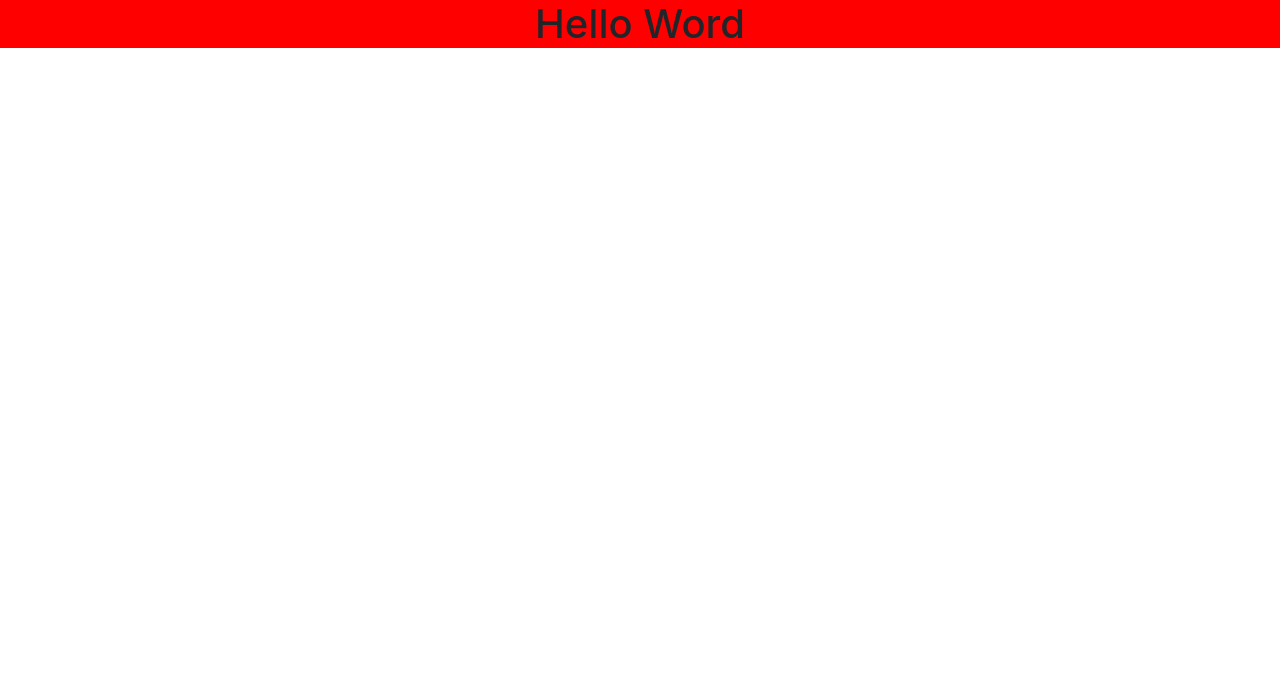
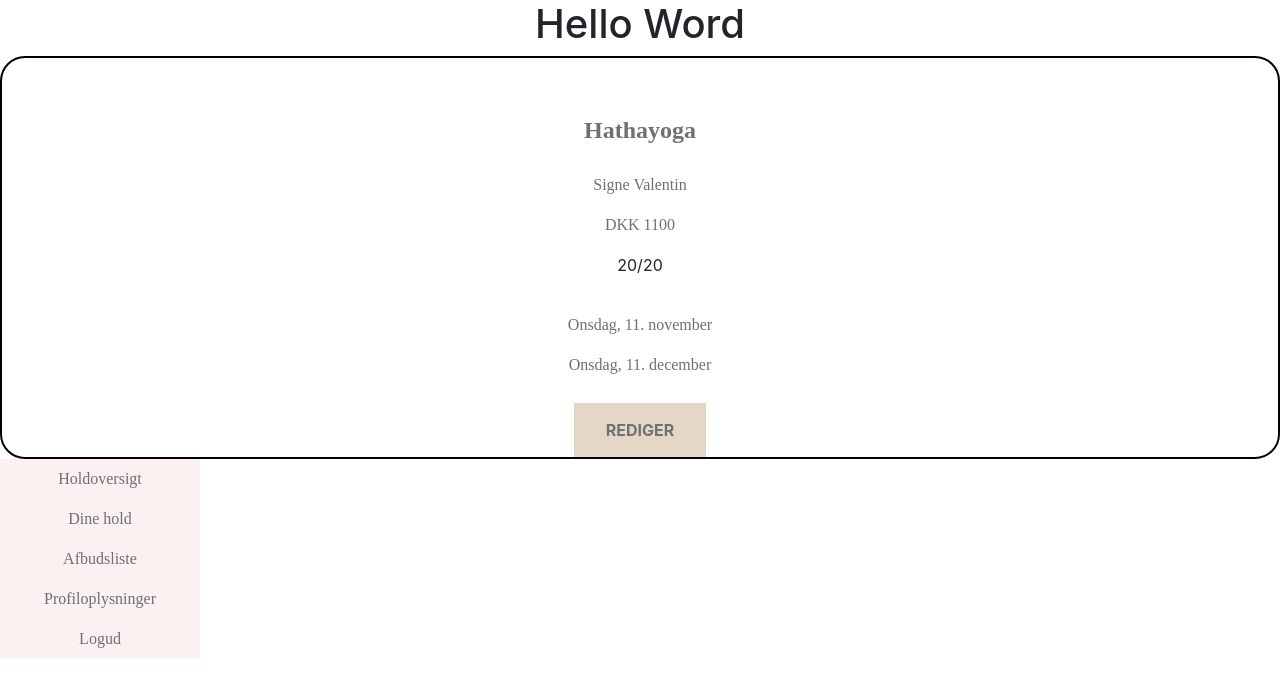
Before and after one commit to Lillefyren/BachelorProject, a React (Create React App) app in the folder client/: page / in a window 1280 px wide. Shown: the top 698 px of the page. Built offline with nearby package versions, Linux system fonts and the light colour scheme.

Commit message:
card, variables, mixins, navigation - progress

```diff
--- a/client/src/App.js
+++ b/client/src/App.js
@@ -1,11 +1,18 @@
 import React from "react";
 import "./App.scss";
+import Cart from "./card.js";
+import Navigation from "./Navigation.js";
 
 function App() {
   return (
-    <div className="App">
-      <h1>Hello Word</h1>
-    </div>
+    <>
+      <div className="App">
+        <h1>Hello Word</h1>
+
+        <Cart />
+        <Navigation />
+      </div>
+    </>
   );
 }
 
--- a/client/src/App.scss
+++ b/client/src/App.scss
@@ -1,8 +1,8 @@
 @import "variables.scss";
+@import "mixins.scss";
 
 .App {
   text-align: center;
-  background-color: $red;
 }
 
 .App-logo {
@@ -39,3 +39,102 @@
     transform: rotate(360deg);
   }
 }
+
+//CARD
+
+.Card {
+  border: 2px solid black;
+  border-radius: 25px;
+  .Card__header {
+  }
+
+  .Card__image {
+    position: relative;
+  }
+
+  //Cross
+  .Card__cross {
+  }
+
+  .Card__cross:hover {
+    cursor: pointer;
+  }
+
+  .Card__cross:before,
+  .Card__cross:after {
+    content: "";
+    top: 0;
+    left: 0;
+    background: $red;
+    margin: auto 4px;
+    height: 1px;
+    transform: rotateZ(45deg);
+    box-shadow: 0px 1px 1px #ffffff9e;
+  }
+
+  .Card__body {
+  }
+
+  .Card__title {
+    font-size: 24px;
+    color: $gray;
+    font-family: $font-family;
+    font-weight: 700;
+    padding-top: 10px;
+    padding-bottom: 10px;
+  }
+
+  .Card__instructor,
+  .Card__price,
+  .Card__start-date,
+  .Card__end-date {
+    font-size: 16px;
+    color: $gray;
+    font-family: $font-family;
+    font-weight: 400;
+  }
+
+  .Card__instructor {
+    padding-top: 10px;
+  }
+
+  .Card__price {
+  }
+
+  .Card__spaces {
+    padding-bottom: 10px;
+  }
+
+  .Card__start-date {
+    padding-top: 10px;
+  }
+
+  .Card__end-date {
+    padding-bottom: 10px;
+  }
+
+  .Card__btn {
+    @include primary-button;
+  }
+}
+
+//NAVIGATION
+.primary-menu {
+  list-style-type: none;
+  margin: 0;
+  padding: 0;
+  width: 200px;
+  background-color: $main-color;
+  li a {
+    display: block;
+    color: $gray;
+    padding: 8px 16px;
+    text-decoration: none;
+    font-family: $font-family;
+  }
+
+  li a:hover {
+    background-color: $brown;
+    color: $white;
+  }
+}
--- /dev/null
+++ b/client/src/Navigation.js
@@ -0,0 +1,28 @@
+import React from "react";
+import "./App.scss";
+
+class Navigation extends React.Component {
+  render() {
+    return (
+      <ul className="primary-menu">
+        <li className="primary-menu__team-overview">
+          <a href="">Holdoversigt</a>
+        </li>
+        <li className="primary-menu__your-menu">
+          <a href="">Dine hold</a>
+        </li>
+        <li className="primary-menu__cancellation-list">
+          <a href="">Afbudsliste</a>
+        </li>
+        <li className="primary-menu__profile-information">
+          <a href="">Profiloplysninger</a>
+        </li>
+        <li className="primary-menu__logout">
+          <a href="">Logud</a>
+        </li>
+      </ul>
+    );
+  }
+}
+
+export default Navigation;
--- /dev/null
+++ b/client/src/card.js
@@ -0,0 +1,30 @@
+import React from "react";
+import "./App.scss";
+
+class Cart extends React.Component {
+  render() {
+    return (
+      <div className="Card">
+        <div className="Card__header">
+          <img className="Card__image" src="" />
+          <div className="Card__cross" />
+        </div>
+        <div className="Card__body">
+          <h2 className="Card__title">Hathayoga</h2>
+          <p className="Card__instructor">Signe Valentin</p>
+          <p className="Card__price">DKK 1100</p>
+          <p className="Card__spaces">20/20</p>
+          <p className="Card__start-date">Onsdag, 11. november</p>
+          <p className="Card__end-date">Onsdag, 11. december</p>
+          <div
+            className={"Card__btn " + (this.props.name ? "Rediger" : "Afmeld")}
+          >
+            Rediger
+          </div>
+        </div>
+      </div>
+    );
+  }
+}
+
+export default Cart;
--- a/client/src/mixins.scss
+++ b/client/src/mixins.scss
@@ -7,4 +7,6 @@
   text-decoration: none;
   display: inline-block;
   font-size: 16px;
+  font-weight: 700;
+  text-transform: uppercase;
 }
--- a/client/src/variables.scss
+++ b/client/src/variables.scss
@@ -3,6 +3,7 @@ $secondary-color: #e5d7c8;
 $brown: #8a462e;
 $red: #ff0000;
 $gray: #707070;
+$white: #ffffff;
 
 $font-family: "Montserrat";
 
```
Also changed, not shown: 1 other file (tests, documents, lock files or other folders).
